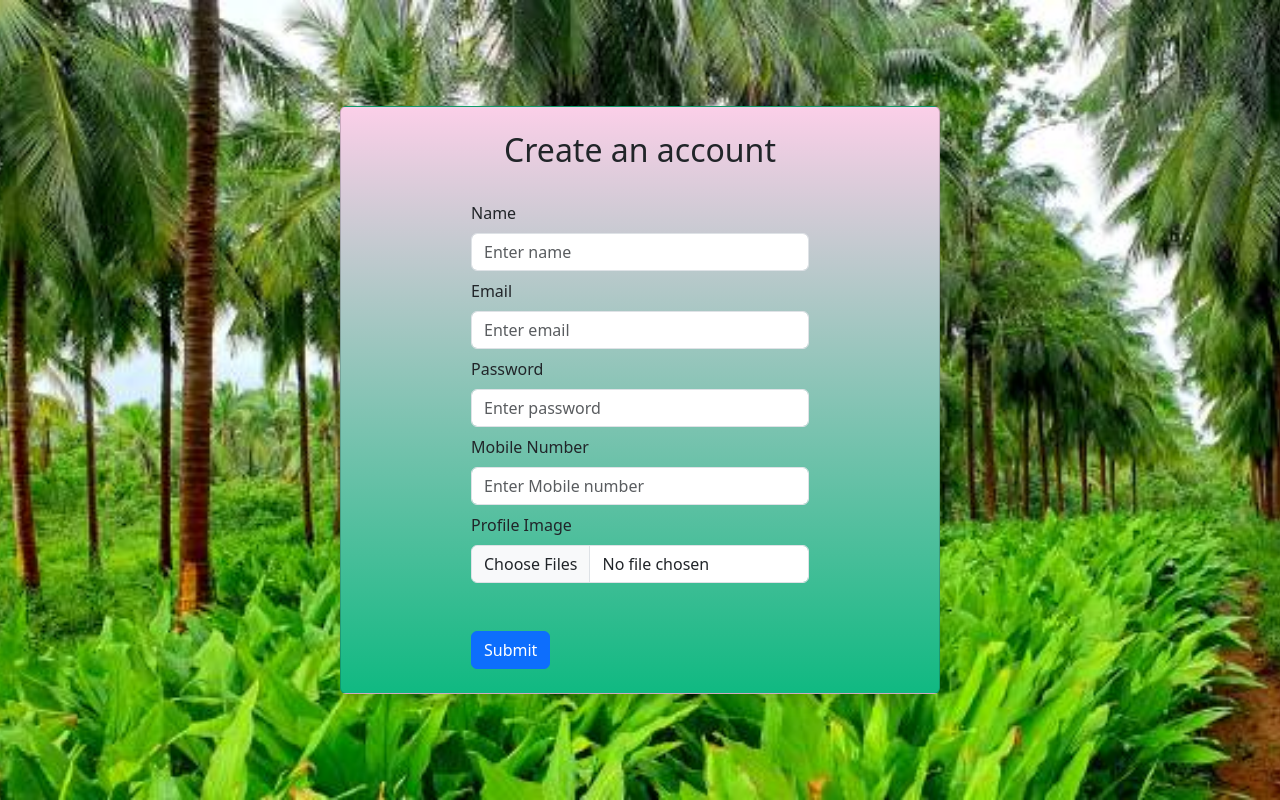
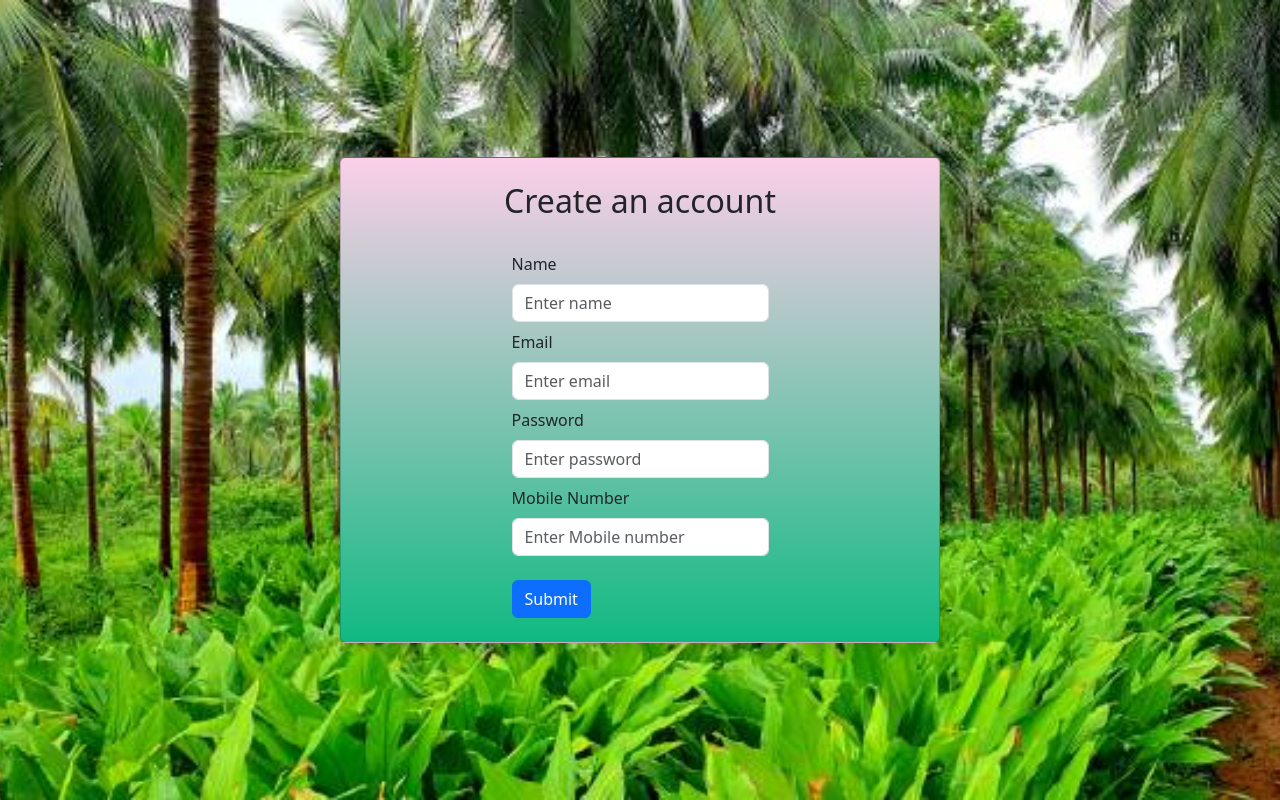
Before and after one commit to romybijoy/FarmKonnect-app, a React (Vite) app: page /signup in a window 1280 px wide. Built offline with nearby package versions, Linux system fonts and the light colour scheme; no server answers.

Commit message:
refactor: removed image upload from registration flow

```diff
--- a/src/pages/auth/Register.jsx
+++ b/src/pages/auth/Register.jsx
@@ -17,7 +17,7 @@ const Register = () => {
     password: "",
     mobile_number: "",
     role: "USER",
-    image: "",
+    // image: "",
 
   });
   const [image, setImage] = useState("");
@@ -71,7 +71,7 @@ const Register = () => {
       email: "",
       password: "",
       mobile_number: "",
-      image: "",
+      // image: "",
     });
 
     if (res.payload?.status === 409) {
@@ -167,7 +167,7 @@ const Register = () => {
         </Form.Group>
 
 
-        <Form.Group className="my-2" controlId="image">
+        {/* <Form.Group className="my-2" controlId="image">
           <Form.Label>Profile Image</Form.Label>
           <br />
 
@@ -194,7 +194,7 @@ const Register = () => {
               </div>
             </div>
           )}
-        </Form.Group>
+        </Form.Group> */}
 
         <Button type="submit" variant="primary" className="mt-3">
           Submit
```
